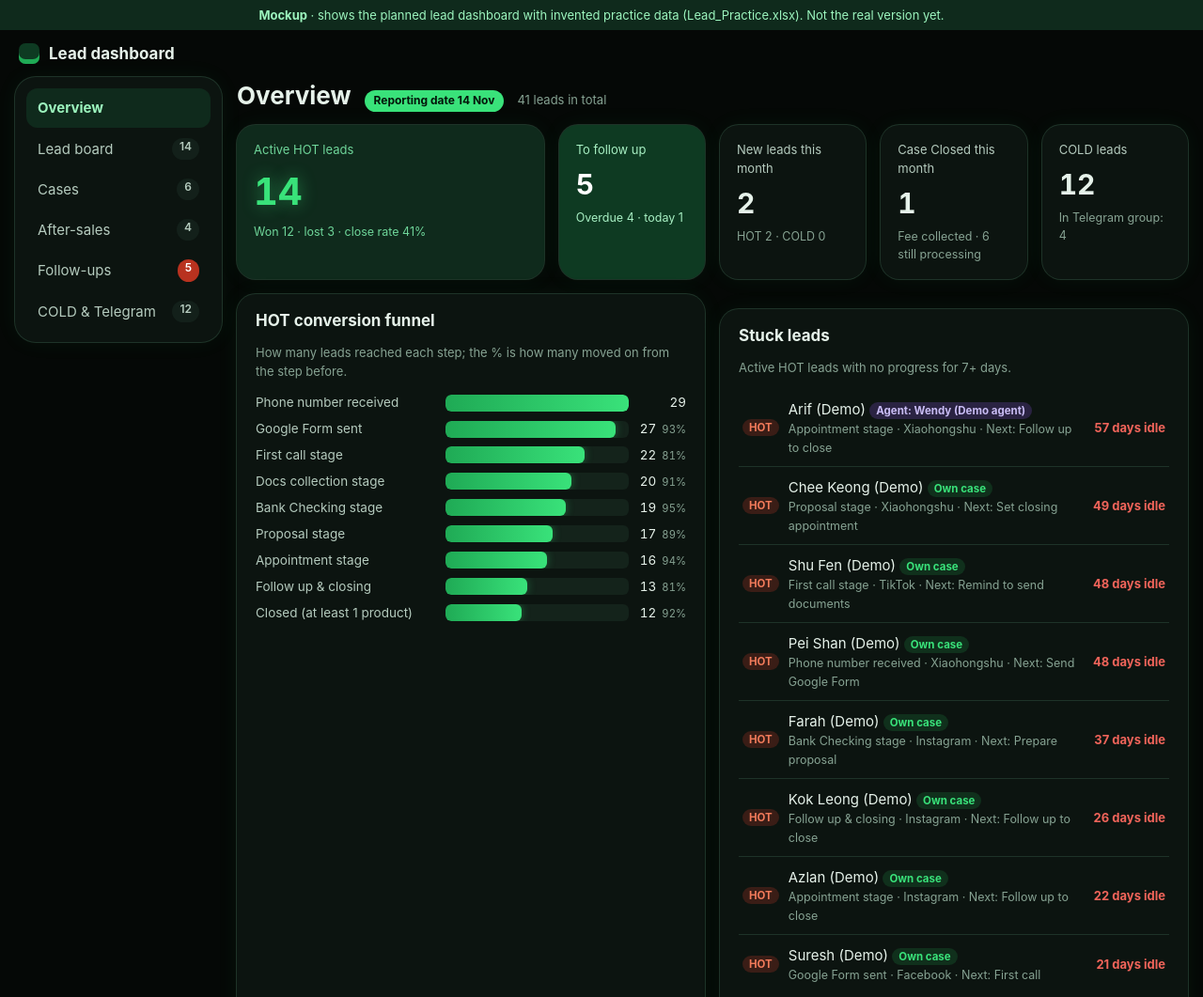
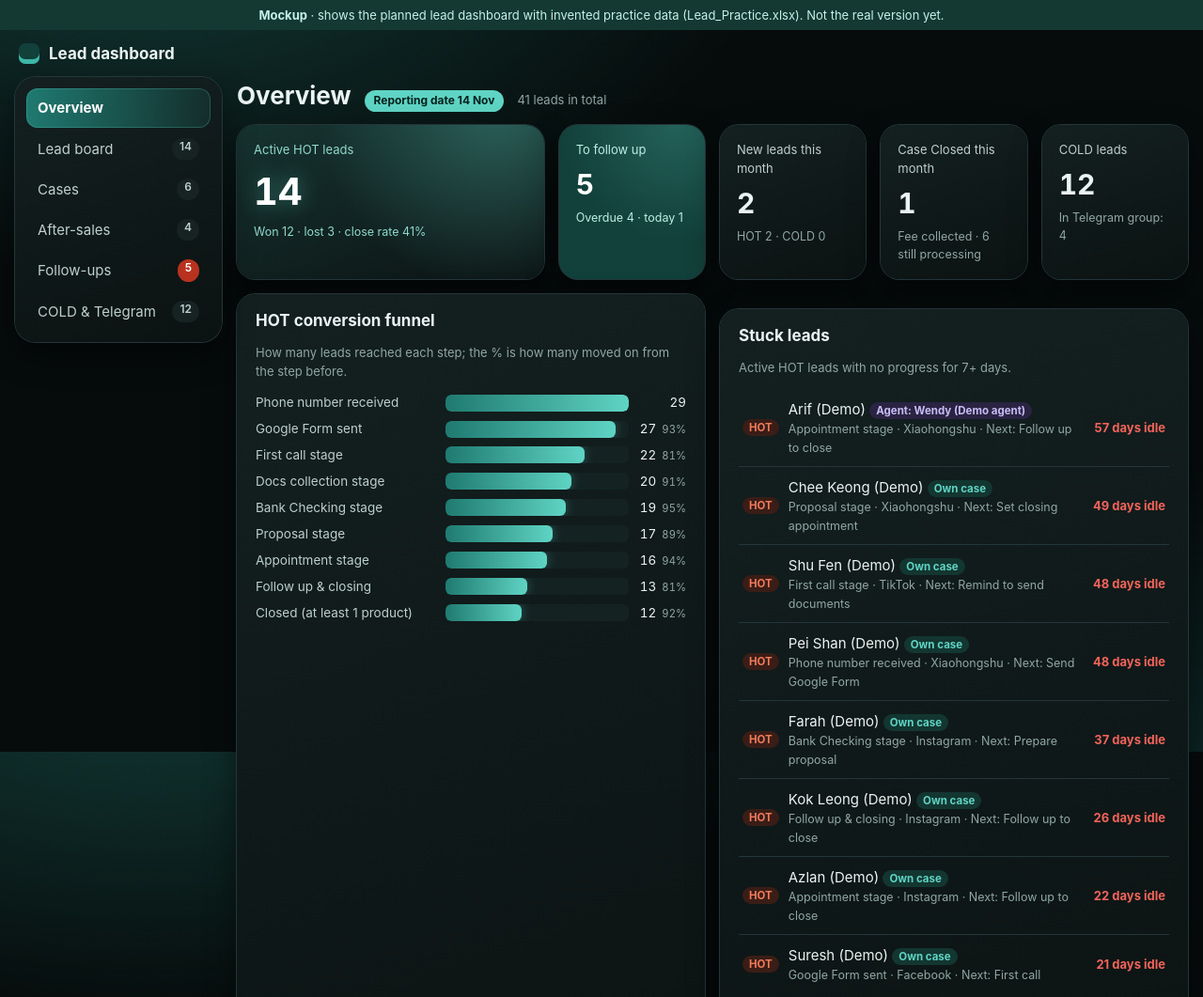
Before and after one commit to chriscklin5573/my-business-dashboard, a website: page mockups/lead-dashboard.html in a window 1280 px wide. Shown: the top 1061 px of the page at 94% size. Drawn offline with Linux system fonts and the light colour scheme.

Commit message:
Dark teal night theme: soft glows, gradient panels and pills
- Near-black canvas with soft teal glows, gradient panels with a thin outline
  and shadow, gradient active menu item and pill buttons, glowing hero figure.
- Accent #5FD4C4, buttons #1F7A70 to #134A44; contrast checked (lowest 4.8:1).
- Agent tag violet (own case stays teal); chart series 3 blue so it does not
  clash with the accent. Applied to the real dashboard (src/style.css) and the
  lead mockup; AGENTS.md look rule updated.

Co-Authored-By: Claude Opus 5.5 <noreply@anthropic.com>

```diff
--- a/mockups/lead-dashboard.html
+++ b/mockups/lead-dashboard.html
@@ -7,17 +7,19 @@
 <style>
 :root {
   color-scheme: dark;
-  --brand: #39E27A; --on-brand: #04140A; --brand-deep: #0E3A22; --brand-soft: #0F2A1C; --brand-ink: #9CF5BE; --brand-ink-2: #6FD69A;
-  --gold: #1FAA55; --page: #050806; --surface: #0C1410; --surface-2: #13201A; --border: #1E3328;
-  --ink: #E6F2EA; --ink-2: #B5CBBE; --muted: #86A292; --btn: #39E27A; --btn-ink: #04140A;
+  --brand: #5FD4C4; --on-brand: #05211D; --brand-deep: #12403A; --brand-soft: #143832; --brand-ink: #C2F2EA; --brand-ink-2: #8FD9CC;
+  --gold: #3FB8A8; --page: #060B0B; --surface: #0E1616; --surface-2: #172222; --border: #24363A;
+  --ink: #EAF4F2; --ink-2: #BCD0CC; --muted: #8FA7A3; --btn: #1F7A70; --btn-ink: #FFFFFF;
+  --panel: linear-gradient(160deg, #142020 0%, #0B1212 100%);
+  --active: linear-gradient(90deg, #1F7A70 0%, rgba(31, 122, 112, 0.18) 100%);
   --hot: #F07A5A; --hot-bg: #3A1D16; --cold: #6FA8E8; --cold-bg: #172A40;
   --good: #7CC473; --overdue: #F0645A; --critical-fill: #B8321F;
-  --grid: #14231B;
-  --glow: 0 0 0 1px var(--border), 0 0 24px rgba(57, 226, 122, 0.06);
+  --grid: #142222;
+  --glow: 0 0 0 1px var(--border), 0 14px 34px rgba(0, 0, 0, 0.45);
   --font: -apple-system, BlinkMacSystemFont, "Segoe UI", "PingFang SC", "Microsoft YaHei", "Noto Sans SC", system-ui, sans-serif;
 }
 * { box-sizing: border-box; }
-html, body { margin: 0; background: var(--page); color: var(--ink); font: 15px/1.55 var(--font); -webkit-font-smoothing: antialiased; }
+html, body { margin: 0; background: radial-gradient(1100px 620px at 12% -12%, #123A36 0%, transparent 62%), radial-gradient(900px 640px at 105% 110%, #0D2B2A 0%, transparent 60%), var(--page); background-attachment: fixed; min-height: 100%; color: var(--ink); font: 15px/1.55 var(--font); -webkit-font-smoothing: antialiased; }
 h1, h2, h3 { margin: 0 0 8px; line-height: 1.25; }
 h1 { font-size: 26px; } h2 { font-size: 17px; font-weight: 650; } h3 { font-size: 14px; font-weight: 650; }
 .muted { color: var(--muted); } .small { font-size: 13px; } .num { font-variant-numeric: tabular-nums; }
@@ -25,10 +27,10 @@ h1 { font-size: 26px; } h2 { font-size: 17px; font-weight: 650; } h3 { font-size
 .topbar { display: flex; align-items: center; gap: 10px; padding: 12px 20px; font-weight: 700; font-size: 17px; }
 .mark { width: 22px; height: 22px; border-radius: 7px; background: var(--brand-deep); box-shadow: inset 0 -5px 0 var(--gold); }
 .layout { display: grid; grid-template-columns: 220px minmax(0, 1fr); gap: 16px; padding: 0 16px 24px; }
-nav { position: sticky; top: 12px; align-self: start; background: var(--surface); box-shadow: var(--glow); border-radius: 22px; padding: 12px; display: flex; flex-direction: column; gap: 2px; }
+nav { position: sticky; top: 12px; align-self: start; background: var(--panel); box-shadow: var(--glow); border-radius: 22px; padding: 12px; display: flex; flex-direction: column; gap: 2px; }
 nav a { display: flex; justify-content: space-between; gap: 8px; padding: 9px 12px; border-radius: 12px; color: var(--ink-2); text-decoration: none; }
 nav a:hover { background: var(--surface-2); }
-nav a.active { background: var(--brand-soft); color: var(--brand-ink); font-weight: 650; }
+nav a.active { background: var(--active); color: #fff; font-weight: 650; box-shadow: inset 0 0 0 1px rgba(95, 212, 196, 0.25); }
 .count { background: var(--surface-2); border-radius: 999px; padding: 0 8px; font-size: 12px; font-weight: 600; }
 nav a.active .count { background: var(--surface); }
 .count.alert { background: var(--critical-fill); color: #fff; }
@@ -36,22 +38,22 @@ main { min-width: 0; }
 .head { display: flex; flex-wrap: wrap; align-items: baseline; gap: 6px 14px; margin: 4px 0 14px; }
 .head h1 { margin: 0; }
 .rd { background: var(--brand); color: var(--on-brand); border-radius: 999px; padding: 2px 10px; font-size: 12px; font-weight: 650; }
-.card { background: var(--surface); border-radius: 20px; padding: 18px 20px; min-width: 0; box-shadow: var(--glow); }
+.card { background: var(--panel); border-radius: 20px; padding: 18px 20px; min-width: 0; box-shadow: var(--glow); }
 .card + .card, .tiles + .card, .grid + .card, .card + .grid { margin-top: 16px; }
 .tiles { display: grid; gap: 16px; grid-template-columns: repeat(auto-fit, minmax(170px, 1fr)); margin-bottom: 16px; }
-.tile { background: var(--surface); border-radius: 20px; padding: 16px 18px; box-shadow: var(--glow); }
+.tile { background: var(--panel); border-radius: 20px; padding: 16px 18px; box-shadow: var(--glow); }
 .tile .label { font-size: 13px; color: var(--ink-2); }
 .tile .value { font-size: 30px; font-weight: 700; margin: 4px 0 2px; font-variant-numeric: tabular-nums; }
 .tile .foot { font-size: 12.5px; color: var(--muted); }
-.tile.hero { background: var(--brand-soft); } .tile.hero .label, .tile.hero .foot { color: var(--brand-ink-2); } .tile.hero .value { color: var(--brand); font-size: 40px; text-shadow: 0 0 18px rgba(57, 226, 122, 0.45); }
-.tile.alert { background: var(--brand-deep); } .tile.alert .label, .tile.alert .foot { color: #A8F0C4; } .tile.alert .value { color: #fff; }
+.tile.hero { background: radial-gradient(circle at 85% -10%, rgba(95, 212, 196, 0.32), transparent 58%), linear-gradient(160deg, #163330, #0C1414); } .tile.hero .label, .tile.hero .foot { color: var(--brand-ink-2); } .tile.hero .value { color: #fff; font-size: 40px; text-shadow: 0 0 22px rgba(95, 212, 196, 0.45); }
+.tile.alert { background: var(--brand-deep); } .tile.alert { background: radial-gradient(circle at 80% 0%, rgba(95, 212, 196, 0.22), transparent 60%), var(--brand-deep); } .tile.alert .label, .tile.alert .foot { color: #BDEFE6; } .tile.alert .value { color: #fff; }
 @media (min-width: 1100px) { .tiles { grid-template-columns: repeat(6, minmax(0, 1fr)); } .tile.hero { grid-column: span 2; } }
 .grid { display: grid; gap: 16px; grid-template-columns: repeat(auto-fit, minmax(min(100%, 380px), 1fr)); }
 /* funnel */
 .funnel { display: grid; grid-template-columns: minmax(90px, 190px) 1fr auto; gap: 7px 12px; align-items: center; font-size: 13.5px; }
 .funnel .lbl { color: var(--ink-2); }
 .bar { height: 18px; background: var(--grid); border-radius: 6px; overflow: hidden; }
-.bar > i { display: block; height: 100%; background: linear-gradient(90deg, #1FAA55, var(--brand)); border-radius: 6px; box-shadow: 0 0 10px rgba(57, 226, 122, 0.35); }
+.bar > i { display: block; height: 100%; background: linear-gradient(90deg, #1F7A70, var(--brand)); border-radius: 6px; box-shadow: 0 0 12px rgba(95, 212, 196, 0.35); }
 .bar.cold > i { background: var(--cold); }
 .funnel .v { text-align: right; white-space: nowrap; }
 .funnel .v small { color: var(--muted); margin-left: 6px; }
@@ -69,7 +71,7 @@ tr.zero td { color: var(--muted); }
 .count:empty { display: none; }
 @media (max-width: 560px) { .list li { flex-wrap: wrap; } .list .grow { flex: 1 1 60%; } .list .when { margin-left: auto; } }
 .card.warn { box-shadow: 0 0 0 1px var(--overdue); margin-bottom: 16px; } .card.warn h2 { color: var(--overdue); }
-.tag.own { background: #10301C; color: var(--brand); } .tag.agent { background: #2A2342; color: #C9BDF5; }
+.tag.own { background: #133631; color: var(--brand); } .tag.agent { background: #2A2342; color: #C9BDF5; }
 .filters .sep { width: 1px; align-self: stretch; background: var(--border); margin: 0 4px; }
 .paybar { display: flex; align-items: center; gap: 8px; margin: 4px 0 2px; } .paybar .bar { flex: 1; max-width: 160px; height: 8px; }
 table.sched { margin: 6px 0 2px; font-size: 12.5px; } table.sched td { padding: 3px 6px; border-top: 1px solid var(--border); }
@@ -87,17 +89,17 @@ table.sched tr.late td { color: var(--overdue); } table.sched tr.due td { color:
 .group-h:first-child { margin-top: 0; }
 /* kanban */
 .board { display: grid; grid-auto-flow: column; grid-auto-columns: 210px; gap: 12px; overflow-x: auto; padding-bottom: 8px; }
-.col { background: var(--surface); box-shadow: var(--glow); border-radius: 18px; padding: 12px; min-height: 160px; }
+.col { background: var(--panel); box-shadow: var(--glow); border-radius: 18px; padding: 12px; min-height: 160px; }
 .col h3 { display: flex; justify-content: space-between; gap: 6px; font-size: 13px; }
 .col h3 .n { color: var(--muted); font-weight: 600; }
 .kcard { background: var(--surface-2); border-radius: 12px; padding: 9px 10px; margin-top: 8px; cursor: pointer; font-size: 13px; }
-.kcard:hover { outline: 1px solid var(--brand); box-shadow: 0 0 14px rgba(57, 226, 122, 0.25); }
+.kcard:hover { outline: 1px solid var(--brand); box-shadow: 0 0 16px rgba(95, 212, 196, 0.25); }
 .kcard .nm { font-weight: 650; }
 .kcard .meta { color: var(--muted); font-size: 12px; }
 .kcard.stuck { box-shadow: inset 3px 0 0 var(--overdue); }
 .filters { display: flex; gap: 6px; margin-bottom: 12px; flex-wrap: wrap; }
-.pill { font: inherit; font-size: 13px; border: 1px solid var(--border); background: var(--surface); color: var(--ink-2); padding: 5px 12px; border-radius: 999px; cursor: pointer; }
-.pill.active { background: var(--btn); color: var(--btn-ink); border-color: transparent; font-weight: 600; }
+.pill { font: inherit; font-size: 13px; border: 1px solid #2C4A47; background: var(--surface); color: var(--ink-2); padding: 5px 12px; border-radius: 999px; cursor: pointer; }
+.pill.active { background: linear-gradient(90deg, #1F7A70, #134A44); color: #fff; border-color: transparent; font-weight: 600; box-shadow: 0 4px 14px rgba(31, 122, 112, 0.35); }
 table { width: 100%; border-collapse: collapse; font-size: 13.5px; }
 th, td { text-align: left; padding: 8px 6px; border-top: 1px solid var(--border); }
 th { color: var(--muted); font-weight: 600; font-size: 12.5px; border-top: 0; }
--- a/src/style.css
+++ b/src/style.css
@@ -1,45 +1,45 @@
-/* Business Dashboard Starter — neon-green control-room look (Nov 2026): dark green-black panels with
-   a thin green outline and soft glow on a near-black canvas, neon green for emphasis, a deep green
-   tint for selection, green pill buttons. Dark only by design. Text colours keep at least 4.5:1 contrast on the surface
+/* Business Dashboard Starter — dark teal night look (Nov 2026): near-black canvas with soft teal glows,
+   dark panels with a thin outline, soft teal for emphasis, a deep teal tint for selection,
+   teal gradient pill buttons. Dark only by design. Text colours keep at least 4.5:1 contrast on the surface
    they sit on; chart and calendar colours were lightened for the dark cards (≥ 3:1).
    Gold is decoration only, never text.
    No web fonts: the page must work offline, so it uses the fonts already on the computer. */
 :root {
   color-scheme: dark;
   /* brand */
-  --brand: #39E27A;        /* neon green: emphasis, links, the reporting date */
-  --on-brand: #04140A;     /* text on a --brand fill */
-  --brand-deep: #0E3A22;   /* 深酒红: the dark alert card */
-  --brand-soft: #0F2A1C;   /* deep wine tint: selected menu item, the main figure's card */
-  --brand-ink: #9CF5BE;    /* text on the wine tint */
-  --brand-ink-2: #6FD69A;  /* secondary text on the wine tint */
-  --gold: #1FAA55;         /* 古铜金: decoration only (the logo stripe) */
-  --page: #050806;         /* canvas behind the cards */
-  --surface: #0C1410;      /* cards */
-  --surface-2: #13201A;    /* soft fill: hover, tracks, code, side panel items */
-  --border: #1E3328;       /* hairlines */
-  --warm-grey: #4F6B5B;    /* lines and dashed note outline */
+  --brand: #5FD4C4;        /* soft teal: emphasis, links, the reporting date */
+  --on-brand: #05211D;     /* text on a --brand fill */
+  --brand-deep: #12403A;   /* 深酒红: the dark alert card */
+  --brand-soft: #143832;   /* deep wine tint: selected menu item, the main figure's card */
+  --brand-ink: #C2F2EA;    /* text on the wine tint */
+  --brand-ink-2: #8FD9CC;  /* secondary text on the wine tint */
+  --gold: #3FB8A8;         /* 古铜金: decoration only (the logo stripe) */
+  --page: #060B0B;         /* canvas behind the cards */
+  --surface: #0E1616;      /* cards */
+  --surface-2: #172222;    /* soft fill: hover, tracks, code, side panel items */
+  --border: #24363A;       /* hairlines */
+  --warm-grey: #4E6B66;    /* lines and dashed note outline */
   /* text */
-  --ink: #E6F2EA;          /* body text */
-  --ink-2: #B5CBBE;        /* secondary text */
-  --muted: #86A292;        /* captions */
+  --ink: #EAF4F2;          /* body text */
+  --ink-2: #BCD0CC;        /* secondary text */
+  --muted: #8FA7A3;        /* captions */
   /* buttons */
-  --btn: #39E27A;          /* primary button (light pill) */
-  --btn-hover: #5CF095;
-  --btn-ink: #04140A;      /* text on the primary button */
+  --btn: #1F7A70;          /* primary button (light pill) */
+  --btn-hover: #2A9184;
+  --btn-ink: #FFFFFF;      /* text on the primary button */
   /* charts (≥ 3:1 on the dark card) */
-  --accent: #39E27A;       /* series 1: wine step */
-  --accent-soft: #0F2A1C;
-  --series-2: #B6F09C;     /* series 2: gold step */
-  --series-3: #2CC6C0;     /* blue */
-  --grid: #14231B;
-  --axis: #2A4536;
+  --accent: #5FD4C4;       /* series 1: wine step */
+  --accent-soft: #143832;
+  --series-2: #F2C48F;     /* series 2: gold step */
+  --series-3: #8AA8F7;     /* blue */
+  --grid: #142222;
+  --axis: #2C4A47;
   /* calendar types: tint + text (≥ 7:1 on the tint) + dot */
   --pay-bg: #3A2C12;  --pay-ink: #F5D9A3;  --pay-dot: #E0A040;
   --fol-bg: #2A2342;  --fol-ink: #DCD3F7;  --fol-dot: #9D8AE0;
   --pro-bg: #233019;  --pro-ink: #D3E8BB;  --pro-dot: #7FB34A;
   --task-bg: #172A40; --task-ink: #C4DDF6; --task-dot: #4A90D9;
-  --note-bg: #16211B; --note-ink: #D3E3D9;
+  --note-bg: #141F1E; --note-ink: #D3E6E2;
   --overdue: #F0645A;      /* outline and mark for a past deadline (always with "!") */
   /* status: always shown with a word, never colour alone */
   --good: #6FB866;
@@ -51,13 +51,13 @@
   --critical-fill: #B8321F; /* fill behind white text */
   --radius: 14px;          /* controls and small panels */
   --radius-lg: 20px;       /* cards */
-  --shadow: 0 0 0 1px var(--border), 0 0 24px rgba(57, 226, 122, 0.06);
+  --shadow: 0 0 0 1px var(--border), 0 14px 34px rgba(0, 0, 0, 0.45);
   --nav-w: 236px;
   --font: "Segoe UI Variable Text", "Segoe UI", -apple-system, BlinkMacSystemFont, "PingFang SC", "Microsoft YaHei UI", "Microsoft YaHei", "Noto Sans SC", "Noto Sans CJK SC", "Source Han Sans SC", system-ui, sans-serif;
 }
 
 * { box-sizing: border-box; }
-html, body { margin: 0; background: var(--page); color: var(--ink); font: 15px/1.55 var(--font); -webkit-font-smoothing: antialiased; }
+html, body { margin: 0; background: radial-gradient(1100px 620px at 12% -12%, #123A36 0%, transparent 62%), radial-gradient(900px 640px at 105% 110%, #0D2B2A 0%, transparent 60%), var(--page); background-attachment: fixed; color: var(--ink); font: 15px/1.55 var(--font); -webkit-font-smoothing: antialiased; }
 [hidden] { display: none !important; }
 a { color: var(--brand); text-underline-offset: 3px; }
 h1, h2, h3 { margin: 0 0 8px; line-height: 1.25; color: var(--ink); font-weight: 700; text-wrap: balance; }
@@ -97,7 +97,7 @@ code { font-family: ui-monospace, SFMono-Regular, Menlo, Consolas, monospace; fo
 .segmented button:hover { background: var(--surface-2); }
 /* A long business name (the site's BUSINESS_NAME) is shortened with … on narrow screens; the other labels keep their size. */
 .segmented button.shrink { flex-shrink: 1; min-width: 4em; max-width: 12em; overflow: hidden; text-overflow: ellipsis; white-space: nowrap; }
-.segmented button.active { background: var(--btn); color: var(--btn-ink); font-weight: 600; }
+.segmented button.active { background: linear-gradient(90deg, #1F7A70, #134A44); color: var(--btn-ink); font-weight: 600; }
 .scn-note { font-size: 12.5px; color: var(--muted); }
 .scn-file { display: inline-flex; align-items: center; gap: 8px; font-size: 13px; color: var(--ink); background: var(--surface); border-radius: 999px; padding: 6px 14px; max-width: 300px; white-space: nowrap; }
 .scn-file > span { overflow: hidden; text-overflow: ellipsis; }
@@ -108,12 +108,12 @@ code { font-family: ui-monospace, SFMono-Regular, Menlo, Consolas, monospace; fo
 .sidenav a { display: flex; align-items: center; gap: 11px; padding: 9px 12px; border-radius: 12px; color: var(--ink-2); text-decoration: none; }
 .sidenav a .ico { color: var(--muted); }
 .sidenav a:hover { background: var(--surface-2); }
-.sidenav a.active { background: var(--brand-soft); color: var(--brand-ink); font-weight: 650; }
+.sidenav a.active { background: linear-gradient(90deg, #1F7A70 0%, rgba(31, 122, 112, 0.18) 100%); color: #fff; font-weight: 650; box-shadow: inset 0 0 0 1px rgba(95, 212, 196, 0.25); }
 .sidenav a.active .ico { color: var(--brand); }
 .sidenav a[hidden] { display: none !important; }
 .nav-label { flex: 1; min-width: 0; }
 .nav-label .en { color: var(--muted); font-size: 12px; font-weight: 400; }
-.sidenav a.active .nav-label .en { color: var(--brand-ink-2); }
+.sidenav a.active .nav-label .en { color: #E6FAF6; }
 .sidenav-foot { margin-top: auto; padding: 16px 8px 4px; display: flex; gap: 8px; align-items: flex-start; line-height: 1.5; }
 .sidenav-foot .ico { width: 15px; height: 15px; margin-top: 2px; }
 .count { background: var(--surface-2); border-radius: 999px; padding: 0 8px; font-size: 12px; color: var(--ink-2); font-weight: 600; }
@@ -140,7 +140,7 @@ code { font-family: ui-monospace, SFMono-Regular, Menlo, Consolas, monospace; fo
 a.btn { display: inline-block; text-decoration: none; margin-bottom: 8px; }
 .btn { font: inherit; font-size: 14px; border: 1px solid var(--border); background: var(--surface); color: var(--ink); padding: 8px 16px; border-radius: 999px; cursor: pointer; }
 .btn:hover { background: var(--surface-2); }
-.btn.primary { background: var(--btn); color: var(--btn-ink); border-color: transparent; font-weight: 600; }
+.btn.primary { background: linear-gradient(90deg, #1F7A70, #134A44); color: var(--btn-ink); border-color: transparent; font-weight: 600; box-shadow: 0 4px 14px rgba(31, 122, 112, 0.35); }
 .btn.primary:hover { background: var(--btn-hover); }
 .btn.ghost { background: transparent; }
 .btn.ghost:hover { background: var(--surface); }
@@ -179,7 +179,7 @@ a.btn { display: inline-block; text-decoration: none; margin-bottom: 8px; }
 .tile .delta.up { color: var(--good-text); } .tile .delta.down { color: var(--critical); }
 .tile .foot { font-size: 12.5px; color: var(--muted); margin-top: 2px; }
 /* the main figure: rose card, large wine number; two columns wide on a wide screen */
-.tile.hero { background: var(--brand-soft); padding: 20px 22px; }
+.tile.hero { background: radial-gradient(circle at 85% -10%, rgba(95, 212, 196, 0.32), transparent 58%), linear-gradient(160deg, #163330, #0C1414); padding: 20px 22px; }
 .tile.hero .label, .tile.hero .foot { color: var(--brand-ink-2); }
 .tile.hero .value { color: var(--brand-ink); font-size: 42px; margin: 10px 0 8px; }
 .tile.hero .delta { display: inline-block; background: var(--surface); border-radius: 999px; padding: 3px 12px; font-weight: 600; color: var(--ink-2); }
@@ -188,7 +188,7 @@ a.btn { display: inline-block; text-decoration: none; margin-bottom: 8px; }
 @media (min-width: 1100px) { .overview-tiles { grid-template-columns: repeat(4, minmax(0, 1fr)); } }
 /* something to act on (overdue money, a data problem): the dark wine card */
 .tile.alert { background: var(--brand-deep); }
-.tile.alert .label, .tile.alert .foot { color: #A8F0C4; }
+.tile.alert .label, .tile.alert .foot { color: #BDEFE6; }
 .tile.alert .value { color: #fff; }
 .page-head { display: flex; flex-wrap: wrap; align-items: center; gap: 8px 16px; margin: 4px 0 14px; }
 .page-head h1 { flex: 1 1 auto; margin: 0; }
@@ -227,7 +227,7 @@ tr.clickable:hover { background: var(--surface-2); }
 .steps { padding-left: 20px; } .steps li { margin-bottom: 6px; }
 .pill-tabs { display: flex; gap: 6px; flex-wrap: wrap; margin-bottom: 12px; }
 .pill-tabs button { font: inherit; border: 1px solid var(--border); background: var(--surface); padding: 5px 14px; border-radius: 999px; cursor: pointer; color: var(--ink-2); font-size: 13px; }
-.pill-tabs button.active { background: var(--btn); color: var(--btn-ink); border-color: transparent; font-weight: 600; }
+.pill-tabs button.active { background: linear-gradient(90deg, #1F7A70, #134A44); color: var(--btn-ink); border-color: transparent; font-weight: 600; }
 
 /* tasks */
 .task { display: grid; grid-template-columns: 1fr auto; gap: 8px 12px; padding: 14px 0; border-bottom: 1px solid var(--grid); }
@@ -272,9 +272,9 @@ tr.clickable:hover { background: var(--surface-2); }
 .cal-dow + .cal-dow, .cal-day:not(:nth-child(7n + 1)) { border-left: 1px solid var(--grid); }
 .cal-day { min-height: 104px; padding: 6px; border-top: 1px solid var(--grid); display: flex; flex-direction: column; gap: 4px; cursor: pointer; min-width: 0; position: relative; }
 .cal-dow + .cal-day, .cal-grid > .cal-day:nth-child(-n + 14) { border-top: 0; }
-.cal-day.weekend { background: #08100B; }
-.cal-day:hover { background: #16261D; }
-.cal-day.selected { background: #173022; box-shadow: inset 0 0 0 2px var(--brand); }
+.cal-day.weekend { background: #0A1111; }
+.cal-day:hover { background: #162A28; }
+.cal-day.selected { background: #133631; box-shadow: inset 0 0 0 2px var(--brand); }
 .cal-day .d { font: inherit; font-size: 13px; font-weight: 650; color: var(--ink); width: 26px; height: 26px; border-radius: 50%; border: 0; background: transparent; display: grid; place-items: center; cursor: pointer; padding: 0; }
 .cal-day.other .d { color: var(--muted); font-weight: 400; }
 .cal-day.today .d { background: var(--brand); color: var(--on-brand); }
@@ -303,7 +303,7 @@ tr.clickable:hover { background: var(--surface-2); }
 .cal-more:hover { color: var(--brand); text-decoration: underline; }
 .cal-week { display: grid; grid-template-columns: repeat(7, minmax(0, 1fr)); gap: 8px; }
 .cal-wday { background: var(--surface-2); border-radius: var(--radius); padding: 10px 8px; min-height: 220px; cursor: pointer; min-width: 0; }
-.cal-wday.selected { box-shadow: inset 0 0 0 2px var(--brand); background: #173022; }
+.cal-wday.selected { box-shadow: inset 0 0 0 2px var(--brand); background: #133631; }
 .wd-head { display: flex; flex-direction: column; font-size: 12.5px; font-weight: 650; margin-bottom: 8px; }
 .cal-wday.today .wd-head > span:first-child { color: var(--brand); }
 .cal-list { display: flex; flex-direction: column; gap: 8px; }
@@ -316,7 +316,7 @@ tr.clickable:hover { background: var(--surface-2); }
 .ag-sub { margin: 4px 0 14px; }
 .ag-section { font-size: 12.5px; color: var(--muted); margin: 18px 0 10px; }
 .agenda-item { display: flex; gap: 12px; align-items: center; width: 100%; text-align: left; font: inherit; border: 0; background: var(--surface-2); border-radius: 16px; padding: 11px 12px; margin-bottom: 8px; cursor: pointer; color: var(--ink); }
-.agenda-item:hover { background: #16261D; }
+.agenda-item:hover { background: #162A28; }
 .agenda-item.overdue { box-shadow: inset 0 0 0 1.5px var(--overdue); }
 .ai-icon { width: 34px; height: 34px; border-radius: 11px; display: grid; place-items: center; flex: none; background: var(--note-bg); color: var(--note-ink); }
 .agenda-item.t-payment .ai-icon { background: var(--pay-bg); color: var(--pay-ink); }
```
Also changed, not shown: AGENTS.md (+1 -1 lines), scripts/make-lead-mockup.js (+20 -18 lines), src/index.html (+1 -1 lines).
